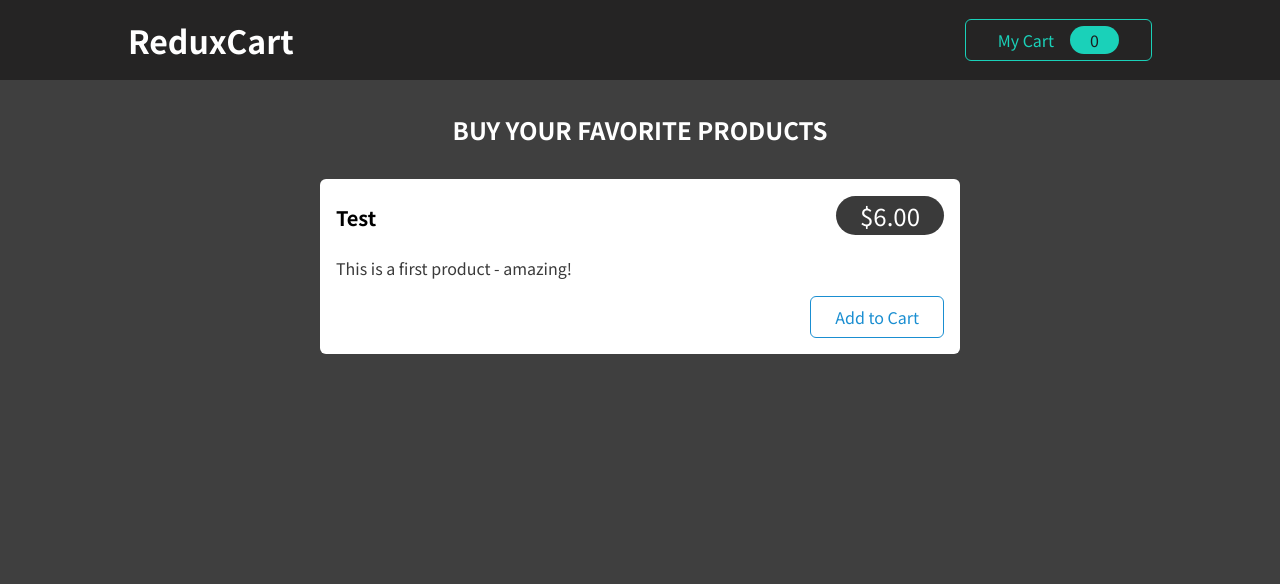
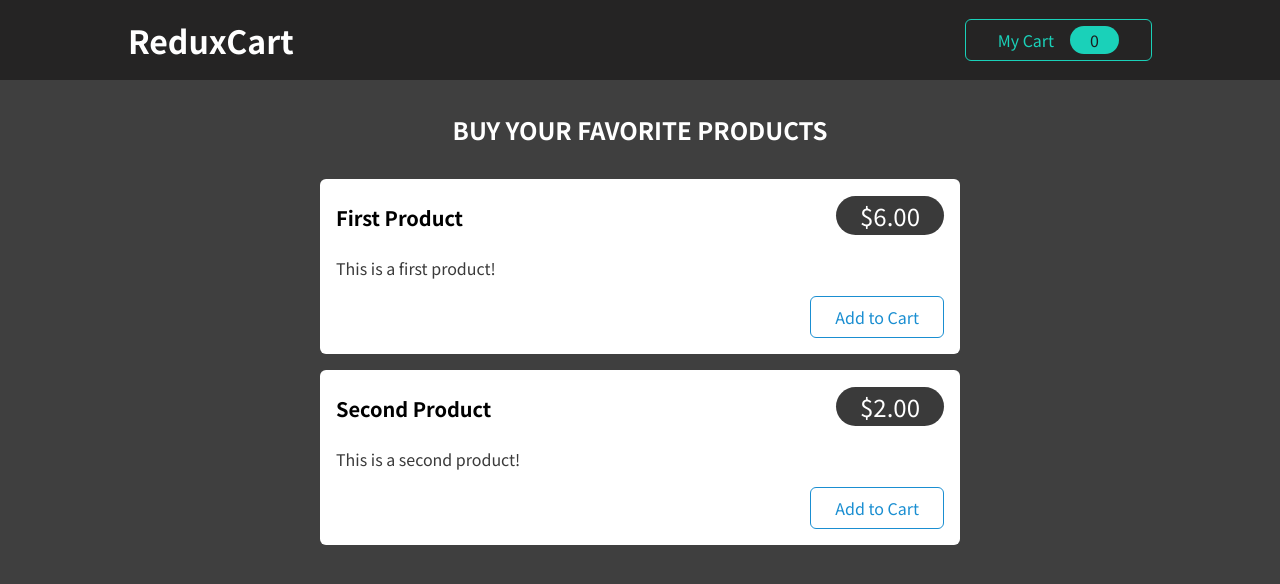
Before and after one commit to HawraaYounes/redux-cart, a React (Create React App) app: page / in a window 1280 px wide. Shown: the top 584 px of the page. Built offline with nearby package versions, Linux system fonts and the light colour scheme.

Commit message:
added product to cart

```diff
--- a/src/components/Cart/Cart.js
+++ b/src/components/Cart/Cart.js
@@ -4,10 +4,13 @@ import CartItem from "./CartItem";
 import { useSelector } from "react-redux";
 const Cart = (props) => {
   const items = useSelector((state) => state.cart.items);
+  console.log("ITEMS",items)
   return (
     <Card className={classes.cart}>
       <h2>Your Shopping Cart</h2>
       <ul>
+
+
         {items.map((item) => {
           <CartItem
             item={{
--- a/src/components/Shop/ProductItem.js
+++ b/src/components/Shop/ProductItem.js
@@ -1,8 +1,15 @@
-import Card from '../UI/Card';
-import classes from './ProductItem.module.css';
+import { useDispatch } from "react-redux";
+import Card from "../UI/Card";
+import classes from "./ProductItem.module.css";
+import { cartActions } from "../../store/cart";
 
 const ProductItem = (props) => {
   const { title, price, description } = props;
+  const dispatch = useDispatch();
+
+  const addToCartHandler = (parameters) => {
+    dispatch(cartActions.add(parameters));
+  };
 
   return (
     <li className={classes.item}>
@@ -13,7 +20,12 @@ const ProductItem = (props) => {
         </header>
         <p>{description}</p>
         <div className={classes.actions}>
-          <button>Add to Cart</button>
+          <button
+            onClick={() => addToCartHandler({ title, price, description })}
+          >
+            {" "}
+            Add to Cart
+          </button>
         </div>
       </Card>
     </li>
--- a/src/components/Shop/Products.js
+++ b/src/components/Shop/Products.js
@@ -7,9 +7,14 @@ const Products = (props) => {
       <h2>Buy your favorite products</h2>
       <ul>
         <ProductItem
-          title='Test'
+          title='First Product'
           price={6}
-          description='This is a first product - amazing!'
+          description='This is a first product!'
+        />
+        <ProductItem
+          title='Second Product'
+          price={2}
+          description='This is a second product!'
         />
       </ul>
     </section>
--- a/src/store/cart.js
+++ b/src/store/cart.js
@@ -6,7 +6,9 @@ const cartSlice = createSlice({
   name: "Cart",
   initialState: initialCartState,
   reducers: {
-    add() {},
+    add(state,action) {
+      state.items=[...state.items, action.payload]
+    },
     toggle(state) {
       state.showCart = !state.showCart;
     },
```
